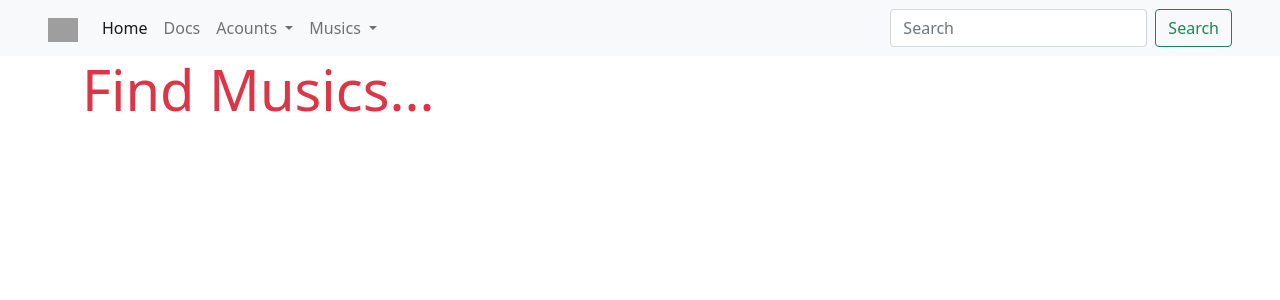
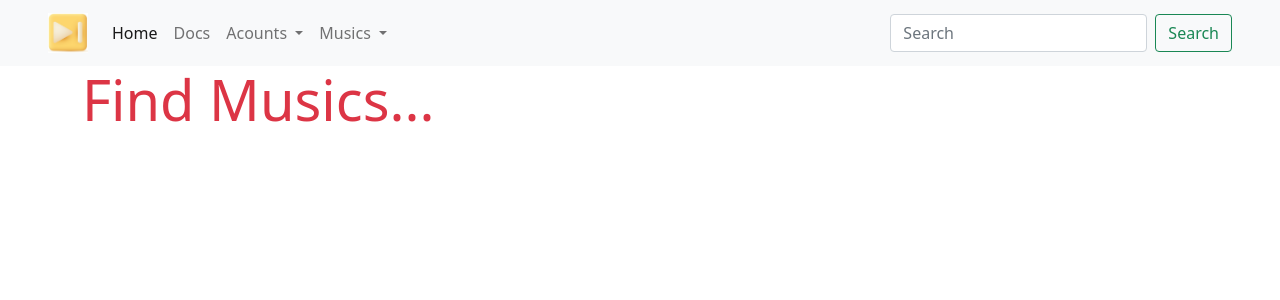
Before and after one commit to aureliasegarra/musicBoard, a FastAPI app: page / in a window 1280 px wide. Shown: the top 300 px of the page. Run offline with FastAPI, Linux system fonts and the light colour scheme; grey boxes are pictures that could not be loaded.

Commit message:
Static files OK

```diff
--- a/main.py
+++ b/main.py
@@ -4,6 +4,7 @@ from db.session import engine
 from db.base import Base
 from apis.base import api_router
 from webapps.base import api_router as webapp_router
+from fastapi.staticfiles import StaticFiles
 
 
 def create_tables():
@@ -15,11 +16,16 @@ def include_router(app):
     app.include_router(webapp_router)
 
 
+def configure_static(app):
+    app.mount("/static", StaticFiles(directory="static"), name="static")
+
+
 def start_application():
     app = FastAPI(title=settings.PROJECT_TITLE, description=settings.PROJECT_DESCRIPTION,
                   version=settings.PROJECT_VERSION)
     create_tables()
     include_router(app)
+    configure_static(app)
     return app
 
 
--- a/requirements.txt
+++ b/requirements.txt
@@ -22,3 +22,6 @@ python-multipart
 
 # TEMPLATE
 jinja2
+
+# STATIC FILES
+aiofiles
--- a/templates/components/navbar.html
+++ b/templates/components/navbar.html
@@ -1,7 +1,7 @@
 <nav class="navbar navbar-expand-lg navbar-light bg-light">
     <div class="container-fluid px-5">
       <a class="navbar-brand" href="#">
-        <img src="#" alt="Musicboard navbar image" width="30" height="24">
+        <img src="{{ url_for('static',path='images/logo_music.png') }}" alt="Musicboard navbar image" width="40" height="40">
       </a>
       <button class="navbar-toggler" type="button" data-bs-toggle="collapse" data-bs-target="#navbarSupportedContent" aria-controls="navbarSupportedContent" aria-expanded="false" aria-label="Toggle navigation">
         <span class="navbar-toggler-icon"></span>
```
